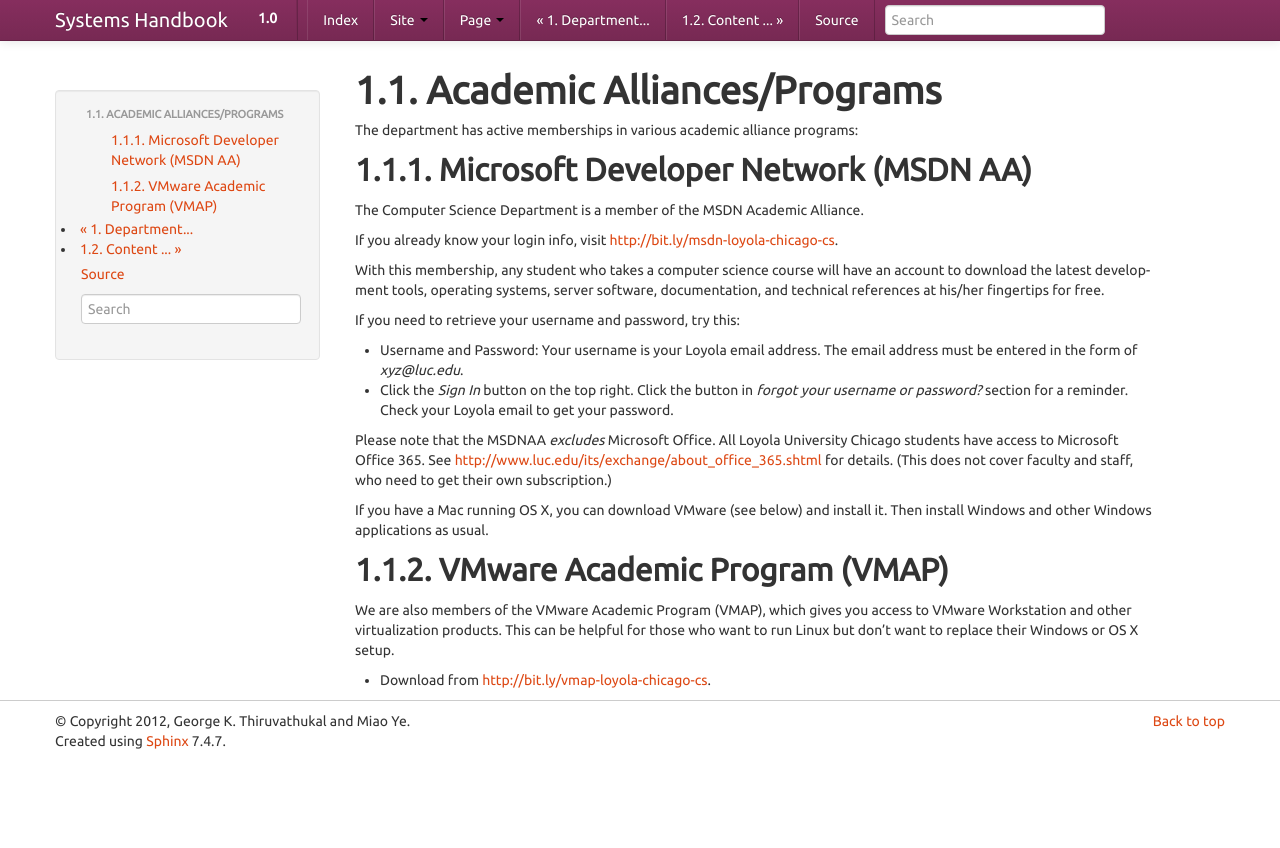
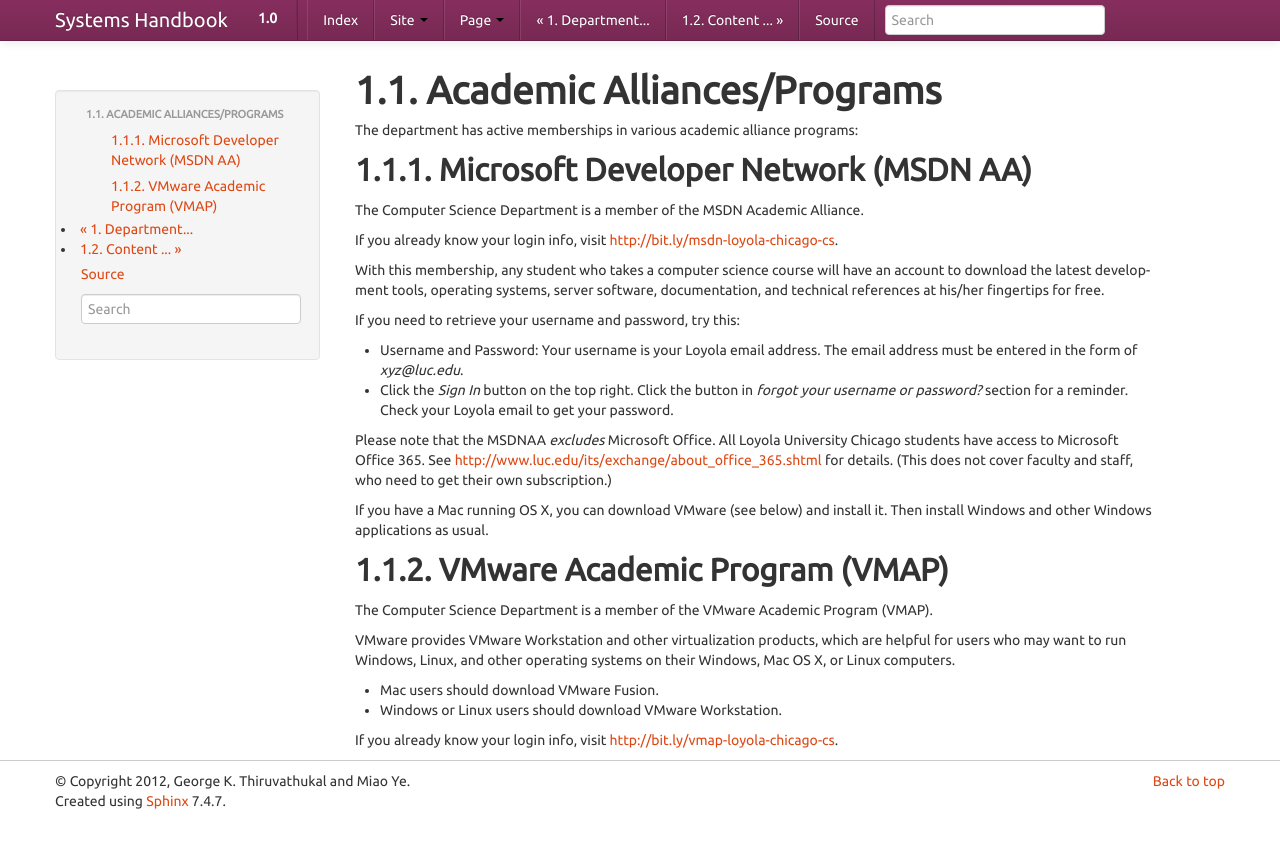
Before and after one commit to LoyolaChicagoCS/syshandbook, a Sphinx documentation site: the page built from source/academic-alliances-programs.rst, in a window 1280 px wide. Shown: the top 848 px of the page. Built offline with Sphinx 7.4.7, drawn with Linux system fonts in a browser that asks for light colours.

Commit message:
update VMware info
Signed-off-by: George K. Thiruvathukal <gkt@cs.luc.edu>

```diff
--- a/source/academic-alliances-programs.rst
+++ b/source/academic-alliances-programs.rst
@@ -50,9 +50,14 @@
 VMware Academic Program (VMAP)
 ------------------------------
 
-We are also members of the VMware Academic Program (VMAP), which gives you
-access to VMware Workstation and other virtualization products. This can be
-helpful for those who want to run Linux but don't want to replace their Windows
-or OS X setup.
+The Computer Science Department is a member of the VMware Academic Program (VMAP).
 
-- Download from http://bit.ly/vmap-loyola-chicago-cs.
+VMware provides VMware Workstation and other virtualization products, which are
+helpful for users who may want to run Windows, Linux, and other operating systems
+on their Windows, Mac OS X, or Linux computers.
+
+- Mac users should download VMware Fusion.
+
+- Windows or Linux users should download VMware Workstation.
+
+If you already know your login info, visit http://bit.ly/vmap-loyola-chicago-cs.
```
